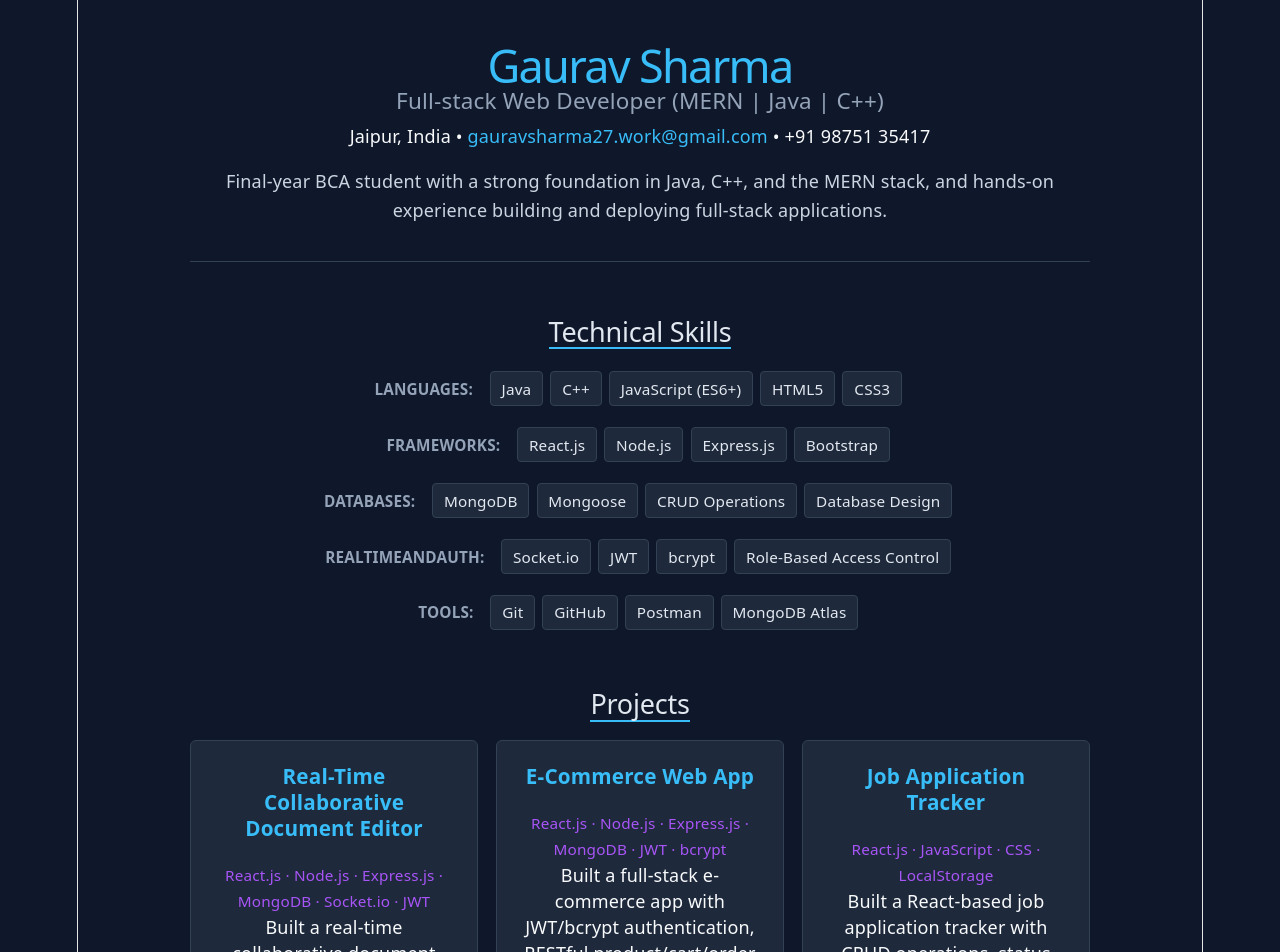
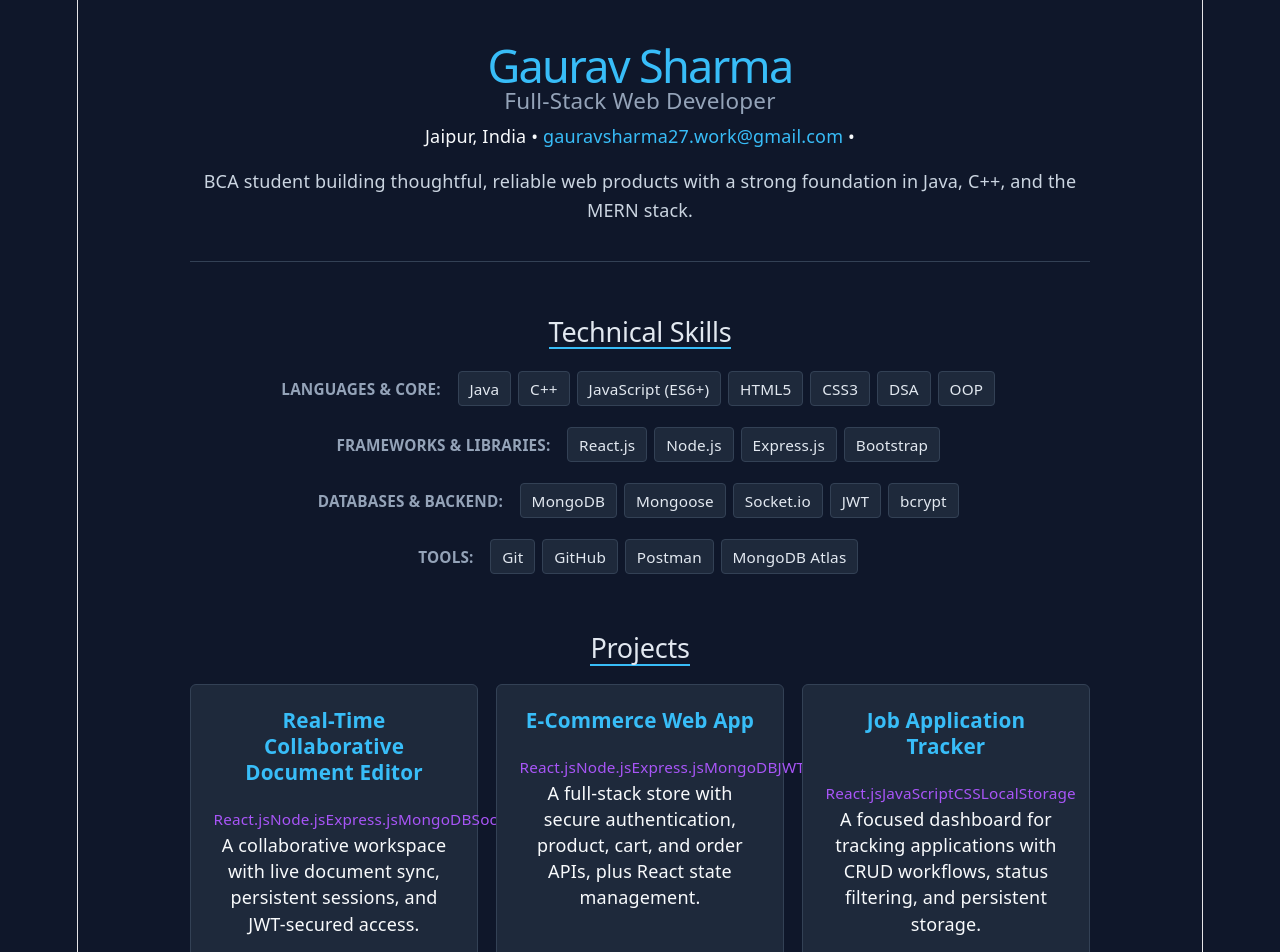
Before and after one commit to gaurav0891/gaurav-portfolio, a React (Vite) app: page / in a window 1280 px wide. Shown: the part 60-1012 px from the top of the page. Built offline with nearby package versions, Linux system fonts and the light colour scheme.

Commit message:
feat(data): update portfolio data and doc editor repository link

```diff
--- a/src/data/portfolioData.js
+++ b/src/data/portfolioData.js
@@ -1,44 +1,23 @@
 export const portfolioData = {
-  name: "Gaurav Sharma", //[cite: 1]
-  role: "Full-stack Web Developer (MERN | Java | C++)", //[cite: 1]
-  location: "Jaipur, India", //[cite: 1]
-  email: "gauravsharma27.work@gmail.com", //[cite: 1]
-  phone: "+91 98751 35417", //[cite: 1]
-  about: "Final-year BCA student with a strong foundation in Java, C++, and the MERN stack, and hands-on experience building and deploying full-stack applications.", //[cite: 1]
+  name: 'Gaurav Sharma',
+  role: 'Full-Stack Web Developer',
+  roleDetail: 'MERN | Java | C++',
+  location: 'Jaipur, India',
+  email: 'gauravsharma27.work@gmail.com',
+  github: 'https://github.com/gaurav0891',
+  linkedin: 'https://www.linkedin.com',
+  about: 'BCA student building thoughtful, reliable web products with a strong foundation in Java, C++, and the MERN stack.',
   skills: {
-    languages: ["Java", "C++", "JavaScript (ES6+)", "HTML5", "CSS3"], //[cite: 1]
-    frameworks: ["React.js", "Node.js", "Express.js", "Bootstrap"], //[cite: 1]
-    databases: ["MongoDB", "Mongoose", "CRUD Operations", "Database Design"], //[cite: 1]
-    realtimeAndAuth: ["Socket.io", "JWT", "bcrypt", "Role-Based Access Control"], //[cite: 1]
-    tools: ["Git", "GitHub", "Postman", "MongoDB Atlas"] //[cite: 1]
+    'Languages & Core': ['Java', 'C++', 'JavaScript (ES6+)', 'HTML5', 'CSS3', 'DSA', 'OOP'],
+    'Frameworks & Libraries': ['React.js', 'Node.js', 'Express.js', 'Bootstrap'],
+    'Databases & Backend': ['MongoDB', 'Mongoose', 'Socket.io', 'JWT', 'bcrypt'],
+    Tools: ['Git', 'GitHub', 'Postman', 'MongoDB Atlas']
   },
   projects: [
-    {
-      title: "Real-Time Collaborative Document Editor", //[cite: 1]
-      tech: "React.js · Node.js · Express.js · MongoDB · Socket.io · JWT", //[cite: 1]
-      description: "Built a real-time collaborative document editor with Socket.io live sync and JWT-secured, MongoDB-backed persistent sessions." //[cite: 1]
-    },
-    {
-      title: "E-Commerce Web App", //[cite: 1]
-      tech: "React.js · Node.js · Express.js · MongoDB · JWT · bcrypt", //[cite: 1]
-      description: "Built a full-stack e-commerce app with JWT/bcrypt authentication, RESTful product/cart/order APIs, and React Context-based state management." //[cite: 1]
-    },
-    {
-      title: "Job Application Tracker", //[cite: 1]
-      tech: "React.js · JavaScript · CSS · LocalStorage", //[cite: 1]
-      description: "Built a React-based job application tracker with CRUD operations, status filtering, and persistent localStorage-backed data." //[cite: 1]
-    }
+    { number: '01', title: 'Real-Time Collaborative Document Editor', tech: ['React.js', 'Node.js', 'Express.js', 'MongoDB', 'Socket.io', 'JWT'], description: 'A collaborative workspace with live document sync, persistent sessions, and JWT-secured access.', github: 'https://github.com/gaurav0891/Simple-DocEditor', demo: 'https://github.com/gaurav0891' },
+    { number: '02', title: 'E-Commerce Web App', tech: ['React.js', 'Node.js', 'Express.js', 'MongoDB', 'JWT', 'bcrypt'], description: 'A full-stack store with secure authentication, product, cart, and order APIs, plus React state management.', github: 'https://github.com/gaurav0891', demo: 'https://github.com/gaurav0891' },
+    { number: '03', title: 'Job Application Tracker', tech: ['React.js', 'JavaScript', 'CSS', 'LocalStorage'], description: 'A focused dashboard for tracking applications with CRUD workflows, status filtering, and persistent storage.', github: 'https://github.com/gaurav0891', demo: 'https://github.com/gaurav0891' }
   ],
-  education: [
-    {
-      degree: "Bachelor of Computer Applications (BCA)", //[cite: 1]
-      institution: "JECRC University, Jaipur", //[cite: 1]
-      details: "Specialization: MERN Stack Full Stack Development | CGPA: 8.79", //[cite: 1]
-      period: "2024 – 2027" //[cite: 1]
-    }
-  ],
-  certifications: [
-    "freeCodeCamp — JavaScript Developer certificate", //[cite: 1]
-    "AWS Educate — Introduction to Generative AI" //[cite: 1]
-  ]
+  education: [{ degree: 'Bachelor of Computer Applications (BCA)', institution: 'JECRC University, Jaipur', specialization: 'MERN Stack', cgpa: '8.79', period: '2024 - 2027' }],
+  certifications: ['freeCodeCamp JavaScript Developer', 'AWS Educate Generative AI']
 };
```
